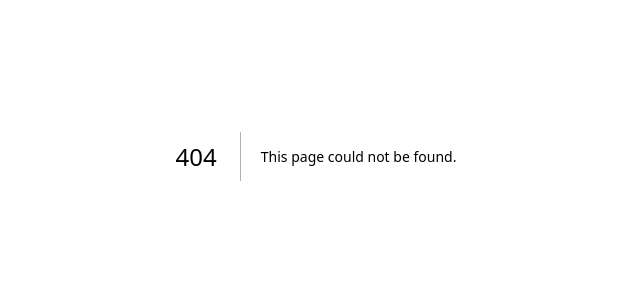
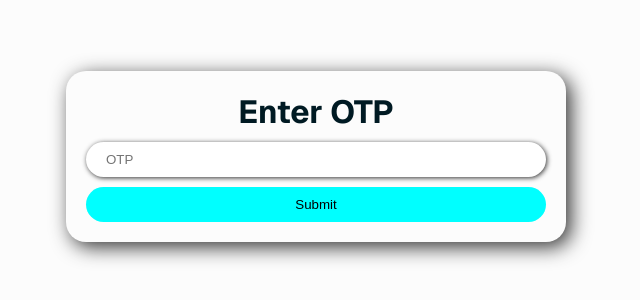
Before and after one commit to arpitchakladar/MASK-W25-ArpitChakladar-25CS10002, a Next.js app in the folder B21-2FA/: page /otp in a window 1280 px wide. Before the commit this address had no page. Shown: the part 244-544 px from the top of the page, without its empty margins (324-964 px from the left). Built offline with nearby package versions, Linux system fonts and the light colour scheme.

Commit message:
Added otp filling page.

```diff
--- /dev/null
+++ b/B21-2FA/src/app/(auth)/otp/otp.module.css
@@ -0,0 +1,40 @@
+.container {
+	width: 100vw;
+	height: 100vh;
+	display: flex;
+	justify-content: space-around;
+	align-items: center;
+	padding: 20px;
+}
+
+.content {
+	width: 500px;
+	max-width: 100%;
+	box-shadow: 5px 5px 20px #333;
+	border-radius: 20px;
+	transition: 300ms ease-in-out height;
+	display: flex;
+	flex-direction: column;
+	text-align: center;
+	gap: 10px;
+	padding: 20px;
+}
+
+.content input,
+.content button {
+	width: 100%;
+	display: block;
+	padding: 10px 20px 10px 20px;
+	border-radius: 10000px;
+}
+
+.content input {
+	border: none;
+	outline: none;
+	box-shadow: 1px 1px 5px #333;
+}
+
+.content button {
+	background: cyan;
+	border: none;
+}
--- /dev/null
+++ b/B21-2FA/src/app/(auth)/otp/page.tsx
@@ -0,0 +1,54 @@
+"use client";
+import { useState } from "react";
+import styles from "./otp.module.css";
+import { useRouter } from "next/navigation";
+
+export default function AuthLayout() {
+	const [otp, setOtp] = useState("");
+	const [message, setMessage] = useState("");
+	const router = useRouter();
+
+	const handleSubmit = async (e: React.FormEvent) => {
+		e.preventDefault();
+		if (!/^\d{6}$/.test(otp)) {
+			setMessage("Invalid OTP.");
+			return;
+		}
+
+		try {
+			const res = await fetch("/api/otp", {
+				method: "POST",
+				headers: { "Content-Type": "application/json" },
+				body: JSON.stringify({ otp }),
+			});
+
+			const data = await res.json();
+			if (res.ok) {
+				setMessage(`✅ ${data.message}`);
+				router.push("/");
+			} else {
+				setMessage(`❌ ${data.message}`);
+			}
+		} catch (err) {
+			setMessage("⚠️ Something went wrong");
+		}
+	};
+
+	return (
+		<div className={styles.container}>
+			<form className={styles.content} onSubmit={handleSubmit}>
+				<h1>Enter OTP</h1>
+				<input
+					placeholder="OTP"
+					type="text"
+					value={otp}
+					inputMode="numeric"
+					pattern="[0-9]*"
+					onChange={(e) => setOtp(e.target.value.replace(/\D/g, ""))}
+				/>
+				<button type="submit">Submit</button>
+				{message && <p>{message}</p>}
+			</form>
+		</div>
+	);
+}
```
Also changed, not shown: B21-2FA/src/app/(auth)/(forms)/login/page.tsx (renamed from B21-2FA/src/app/(auth)/signup/page.tsx, +11 -22 lines), B21-2FA/src/app/(auth)/(forms)/signup/page.tsx (renamed from B21-2FA/src/app/(auth)/login/page.tsx, +25 -8 lines), B21-2FA/src/app/(auth)/(forms)/auth.module.css (renamed from B21-2FA/src/app/(auth)/auth.module.css), B21-2FA/src/app/(auth)/(forms)/layout.jsx (renamed from B21-2FA/src/app/(auth)/layout.jsx), B21-2FA/src/app/(auth)/(forms)/login/login.module.css (added), B21-2FA/src/app/(auth)/(forms)/signup/signup.module.css (added), B21-2FA/src/app/(auth)/signup/signup.module.css (deleted).
